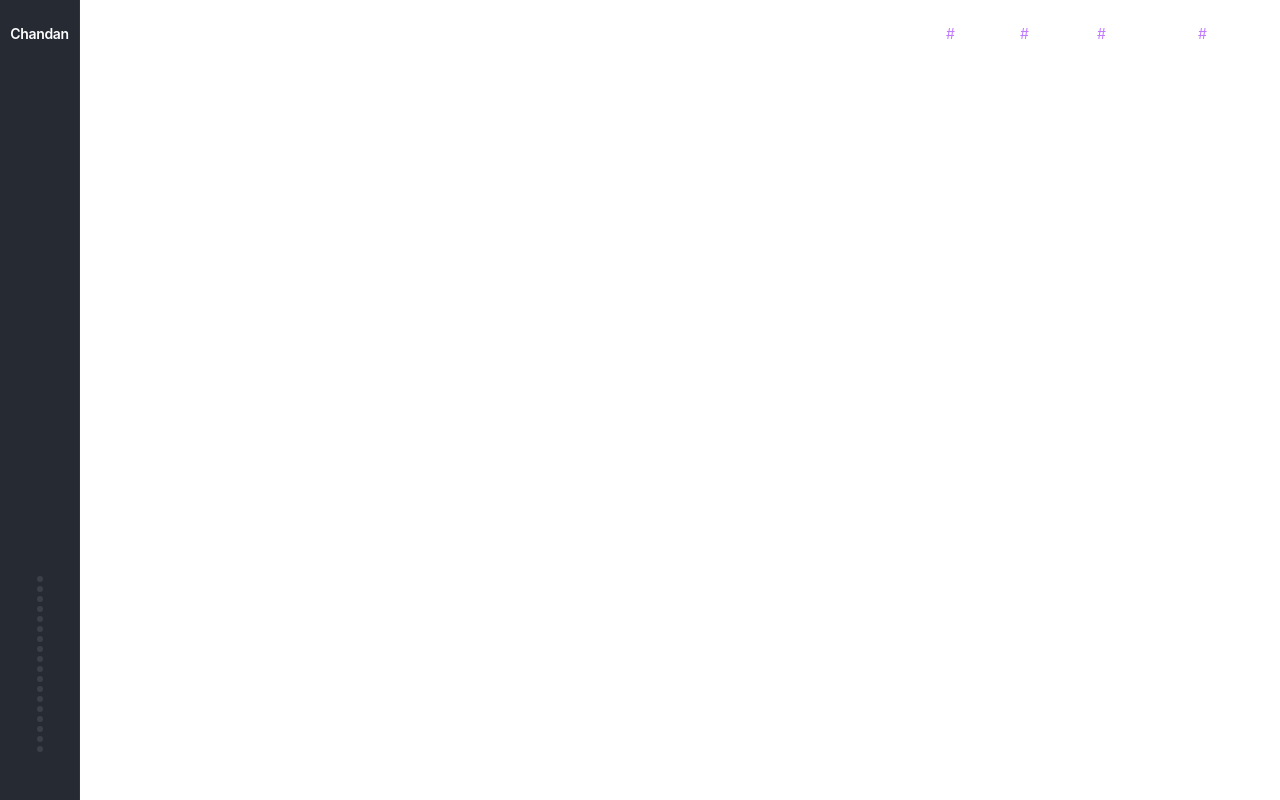
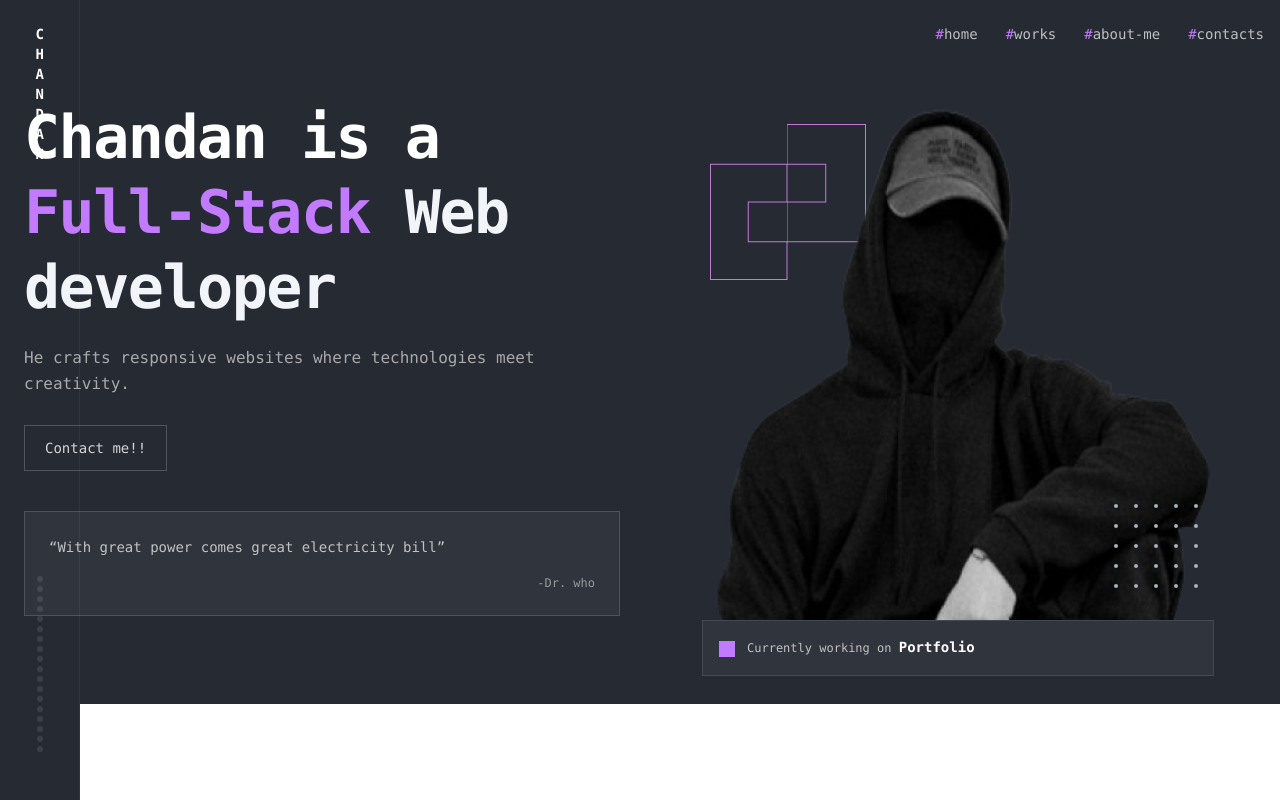
Before and after one commit to chandan-d-karmaker/my-portfolio, a React (Vite) app: page / in a window 1280 px wide. Built offline with nearby package versions, Linux system fonts and the light colour scheme.

Commit message:
made navbar, sidebar and hero section

```diff
--- a/src/App.css
+++ b/src/App.css
@@ -1,2 +1,11 @@
 @import 'tailwindcss';
-@plugin 'daisyui'
+@plugin 'daisyui';
+@tailwind utilities;
+
+
+
+body {
+    @apply bg-[#252a33] text-slate-100;
+    font-family: ui-monospace, SFMono-Regular, Menlo, Monaco, Consolas,
+        "Liberation Mono", "Courier New", monospace;
+}
--- a/src/App.jsx
+++ b/src/App.jsx
@@ -1,14 +1,18 @@
 import './App.css'
+import HeroSection from './components/hero'
+import MobileMenu from './components/MobileMenu'
 import SideNavbar from './components/SideNavbar'
 import TopNav from './components/TopNavBar'
 
 
 function App() {
+  // const [mobileMenuOpen, setMobileMenuOpen] = useState(false);
 
   return (
     <>
       <SideNavbar/>
       <TopNav/>
+      <HeroSection/>
     </>
   )
 }
--- /dev/null
+++ b/src/components/MobileMenu.jsx
@@ -0,0 +1,60 @@
+import { useMemo } from "react";
+import burgerClosed from "../assets/burger-closed.png";
+
+export default function MobileMenu({ open, onClose }) {
+  const nav = useMemo(
+    () => [
+      { href: "#home", label: "#home" },
+      { href: "#works", label: "#works" },
+      { href: "#about-me", label: "#about-me" },
+      { href: "#contacts", label: "#contacts" },
+    ],
+    []
+  );
+
+  return (
+    <div
+      className={[
+        "fixed inset-0 z-50 transition-opacity",
+        open ? "pointer-events-auto opacity-100" : "pointer-events-none opacity-0",
+      ].join(" ")}
+      aria-hidden={!open}>
+      <div className="absolute inset-0 bg-[#252a33]" onClick={onClose} />
+
+      <div className="relative h-full w-full">
+        <div className="flex items-start justify-between px-5 pt-6">
+          <div className="text-lg font-semibold tracking-tight text-white">
+            Chandan
+          </div>
+
+          <button
+            type="button"
+            onClick={onClose}
+            aria-label="Close menu"
+            className="rounded-xl border border-white/10 bg-white/5 p-2"
+          >
+
+            <img src={burgerClosed} alt="" />
+          </button>
+        </div>
+
+        <div className="mx-auto mt-10 max-w-md px-5">
+          <nav className="flex flex-col gap-6 text-xl font-medium text-white">
+            {nav.map((item) => (
+              <a
+                key={item.href}
+                href={item.href}
+                onClick={onClose}
+                className="text-purple-400 hover:text-white"
+              >
+                {item.label}
+              </a>
+            ))}
+          </nav>
+
+
+        </div>
+      </div>
+    </div>
+  );
+}
--- a/src/components/SideNavbar.jsx
+++ b/src/components/SideNavbar.jsx
@@ -5,8 +5,14 @@ const dots = Array.from({ length: 18 });
 const SideNavbar = () => {
     return (
         <aside className="hidden md:fixed md:inset-y-0 md:left-0 md:flex md:w-20 md:flex-col md:items-center md:border-r md:border-white/5 md:bg-[#252a33]">
-            <div className="pt-6 text-sm font-semibold tracking-tight text-white">
-                Chandan
+            <div className="flex flex-col pt-6 text-sm font-semibold tracking-tight text-white">
+                <span>C</span>
+                <span>H</span>
+                <span>A</span>
+                <span>N</span>
+                <span>D</span>
+                <span>A</span>
+                <span>N</span>
             </div>
 
 
--- a/src/components/TopNavBar.jsx
+++ b/src/components/TopNavBar.jsx
@@ -29,7 +29,7 @@ export default function TopNav({ onMenuClick }) {
       {/* Mobile */}
       <div className="md:hidden flex items-center justify-between">
         <div className="flex items-center gap-2 text-lg font-semibold tracking-tight">
-          Elias
+          Chandan
         </div>
 
         <button
--- /dev/null
+++ b/src/components/hero.jsx
@@ -0,0 +1,87 @@
+import homeImg from "../assets/heroImg.png";
+import logoBox from "../assets/LogoBox.svg";
+import Dots from "../assets/Dots.svg"
+
+function QuoteBlock() {
+    return (
+        <div className="mt-10 mb-6 hidden md:block">
+            <div className="mx-auto max-w-2xl">
+                <div className="rounded-none border border-white/15 bg-white/5 px-6 py-6">
+                    <div className="text-sm leading-relaxed text-white/70">
+                        “With great power comes great electricity bill”
+                    </div>
+                    <div className="mt-4 flex items-center justify-end text-xs text-white/50">
+                        -Dr. who
+                    </div>
+                </div>
+            </div>
+        </div>
+    );
+}
+
+export default function HeroSection() {
+    return (
+        <section id="home" className="relative scroll-mt-24 pt-10 md:pt-14">
+            <div className="mx-auto max-w-7xl px-6 pb-10 md:pb-16">
+                <div className="grid gap-10 md:grid-cols-2 md:items-start">
+                    <div>
+                        <div className="text-4xl font-semibold leading-tight tracking-tight md:text-6xl">
+                            <span className="text-white">Chandan</span>{" "}
+                            <span className="text-white">is a</span>{" "}
+                            <span className="text-purple-400">Full-Stack</span> Web developer
+                        </div>
+
+                        <p className="mt-5 max-w-prose text-sm leading-relaxed text-white/60 md:text-base">
+                            He crafts responsive websites where technologies meet
+                            creativity.
+                        </p>
+
+                        <div className="mt-7 flex items-center gap-3">
+                            <a
+                                href="#contacts"
+                                className="inline-flex items-center justify-center rounded-none border border-white/20 bg-transparent px-5 py-3 text-sm font-medium text-white/80 hover:bg-white/10"
+                            >
+                                Contact me!!
+                            </a>
+                        </div>
+
+                        <QuoteBlock />
+
+
+                    </div>
+
+                    <div className="relative">
+                        <div className="relative mx-auto max-w-lg">
+
+                            <div className="absolute left-2 top-6">
+                                <img src={logoBox} alt="" />
+                            </div>
+                            <div className="absolute right-4 bottom-8 z-30">
+                                <img src={Dots} alt="" />
+                            </div>
+
+
+                            <div className="relative h-130 w-full">
+                                <img
+                                    src={homeImg}
+                                    alt=""
+                                    className="h-full w-full"
+                                    draggable={false}
+                                />
+                                <div className="rounded-none border border-white/10 bg-white/5 px-4 py-4">
+                                    <div className="flex items-start gap-3">
+                                        <div className="mt-1 h-4 w-4 bg-purple-400" />
+                                        <div className="text-xs leading-relaxed text-white/70">
+                                            Currently working on <span className="mt-1 text-sm font-semibold text-white">Portfolio</span>
+                                        </div>
+                                    </div>
+                                </div>
+                            </div>
+                        </div>
+                    </div>
+
+                </div>
+            </div>
+        </section>
+    );
+}
```
Also changed, not shown: src/assets/heroImg.png (added).
